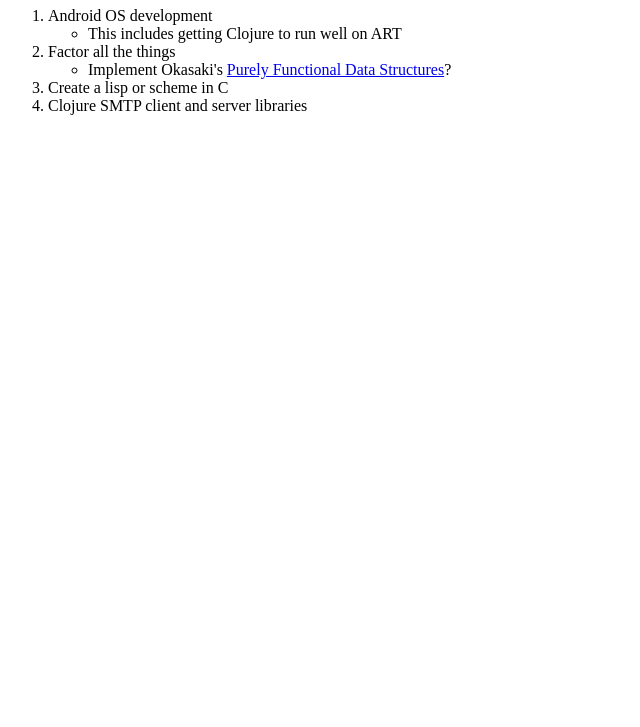
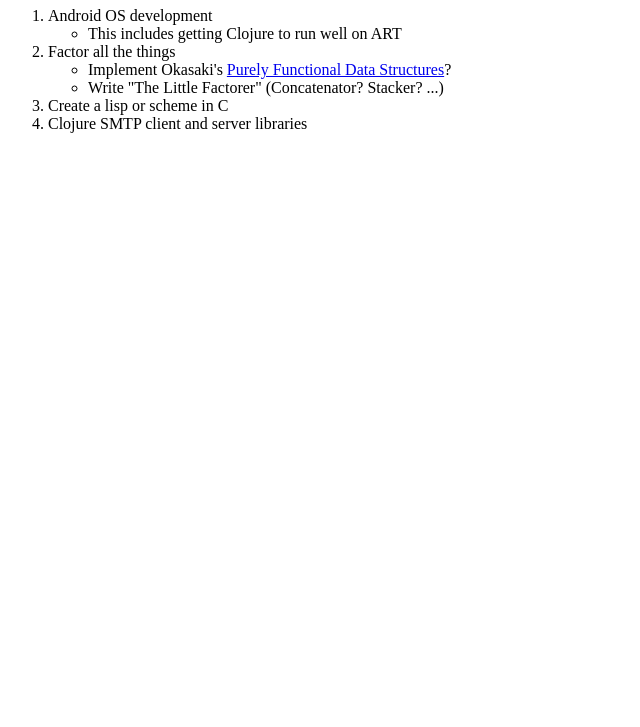
Before and after one commit to rooftophammock/rooftophammock.github.io, a plain HTML site: page jeremy/index.html in a window 1280 px wide. Shown: the part 73-800 px from the top of the page, without its empty margins (0-640 px from the left). Drawn offline with Linux system fonts and the light colour scheme.

Commit message:
Update index.html

```diff
--- a/jeremy/index.html
+++ b/jeremy/index.html
@@ -15,6 +15,7 @@
             <li>Factor all the things
                 <ul>
                     <li>Implement Okasaki's <a href="http://www.cs.cmu.edu/~rwh/theses/okasaki.pdf">Purely Functional Data Structures</a>?</li>
+                    <li>Write "The Little Factorer" (Concatenator? Stacker? ...)</li>
                 </ul>
             </li>
             <li>Create a lisp or scheme in C</li>
```
